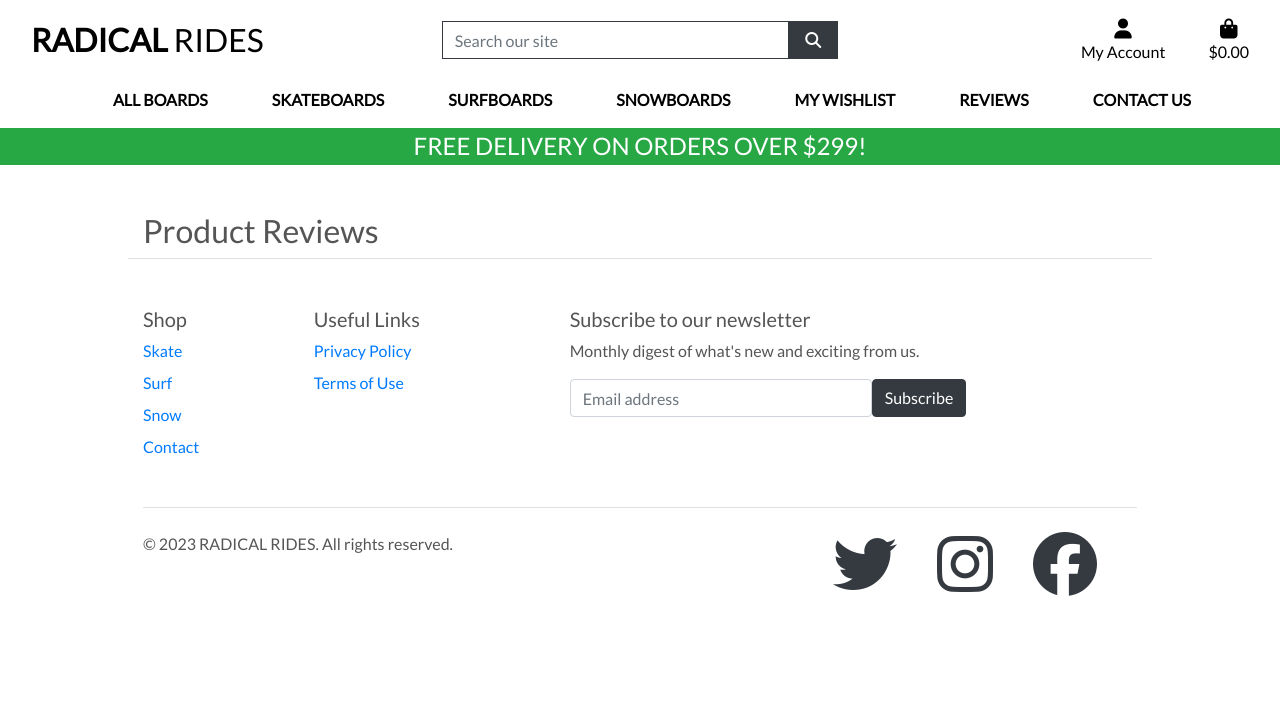
After one commit to Xalil404/Radical_Rides, a Django app: page /products/view_reviews/ in a window 1280 px wide. The commit adds this page. Shown: the top 707 px of the page. Run offline with Django 3.2, Linux system fonts and the light colour scheme; data comes from the database, SQL or seed files in the repository; data that the repository does not hold is empty; some libraries are stand-ins or nearby versions.

```diff
--- a/products/urls.py
+++ b/products/urls.py
@@ -1,7 +1,7 @@
 from django.urls import path
 from . import views
 
-from .views import all_products, product_detail, view_wishlists, view_wishlist, wishlist_add, create_wishlist, select_products, delete_wishlist, remove_from_wishlist
+from .views import all_products, product_detail, view_wishlists, view_wishlist, wishlist_add, create_wishlist, select_products, delete_wishlist, remove_from_wishlist, view_reviews
 
 urlpatterns = [
     path('', views.all_products, name='products'),
@@ -13,4 +13,5 @@
     path('select_products/<int:wishlist_id>/', select_products, name='select_products'),
     path('delete_wishlist/<int:wishlist_id>/', delete_wishlist, name='delete_wishlist'),
     path('remove_from_wishlist/<int:wishlist_id>/<int:product_id>/', remove_from_wishlist, name='remove_from_wishlist'),
+    path('view_reviews/', view_reviews, name='view_reviews'),
 ]
--- a/products/views.py
+++ b/products/views.py
@@ -7,7 +7,7 @@
 # Create your views here.
 #wishlist views
 from django.contrib.auth.decorators import login_required
-from .models import Wishlist
+from .models import Wishlist, ProductReview
 
 
 def all_products(request):
@@ -107,6 +107,7 @@
 
     return render(request, 'create_wishlist.html')
 
+
 def select_products(request, wishlist_id):
     wishlist = Wishlist.objects.get(id=wishlist_id, user=request.user)
     all_products = Product.objects.all()
@@ -136,3 +137,8 @@
         wishlist.products.remove(product)
 
     return redirect('view_wishlist', wishlist_id=wishlist_id)
+
+
+def view_reviews(request):
+    reviews = ProductReview.objects.select_related('product').all().order_by('-date_published')
+    return render(request, 'view_reviews.html', {'reviews': reviews, 'star_range': range(5)})
--- a/templates/includes/main-nav.html
+++ b/templates/includes/main-nav.html
@@ -55,6 +55,12 @@
         </li>
 
         <li class="nav-item dropdown">
+            <a class="logo-font font-weight-bold nav-link text-black mr-5" href="{% url 'view_reviews' %}">
+                Reviews
+            </a>
+        </li>
+
+        <li class="nav-item dropdown">
             <a class="logo-font font-weight-bold nav-link text-black" href="{% url 'contact' %}">
                 Contact Us
             </a>
--- /dev/null
+++ b/templates/view_reviews.html
@@ -0,0 +1,39 @@
+{% extends "base.html" %}
+{% load static %}
+
+{% load custom_filters %}
+
+{% block page_header %}
+<div class="container header-container">
+    <div class="row">
+        <div class="col"></div>
+    </div>
+</div>
+{% endblock %}
+
+{% block content %}
+
+<div class="container mt-5">
+    <h2>Product Reviews</h2>
+    <div class="row">
+        {% for review in reviews %}
+        <div class="col-md-6 mb-4">
+            <div class="card">
+                <div class="card-body">
+                    <h5 class="card-title">Product: {{ review.product.name }}</h5>
+                    {% if review.product.image %}
+                    <img src="{{ review.product.image.url }}" alt="{{ review.product.name }}"
+                        class="img-thumbnail mb-3">
+                    {% endif %}
+                    <p class="card-text">{{ review.text }}</p>
+
+                    <p><strong>{{ review.user.username }}</strong> - {{ review.rating|stars }}</p>
+
+                    <p class="text-muted">Published on {{ review.date_published }}</p>
+                </div>
+            </div>
+        </div>
+        {% endfor %}
+    </div>
+</div>
+{% endblock %}
```
Also changed, not shown: products/admin.py (+9 -1 lines), products/models.py (+20 -0 lines), products/templatetags/custom_filters.py (added, +7 -0 lines), products/migrations/0004_productreview.py (added), products/templatetags/__init__.py (added).
